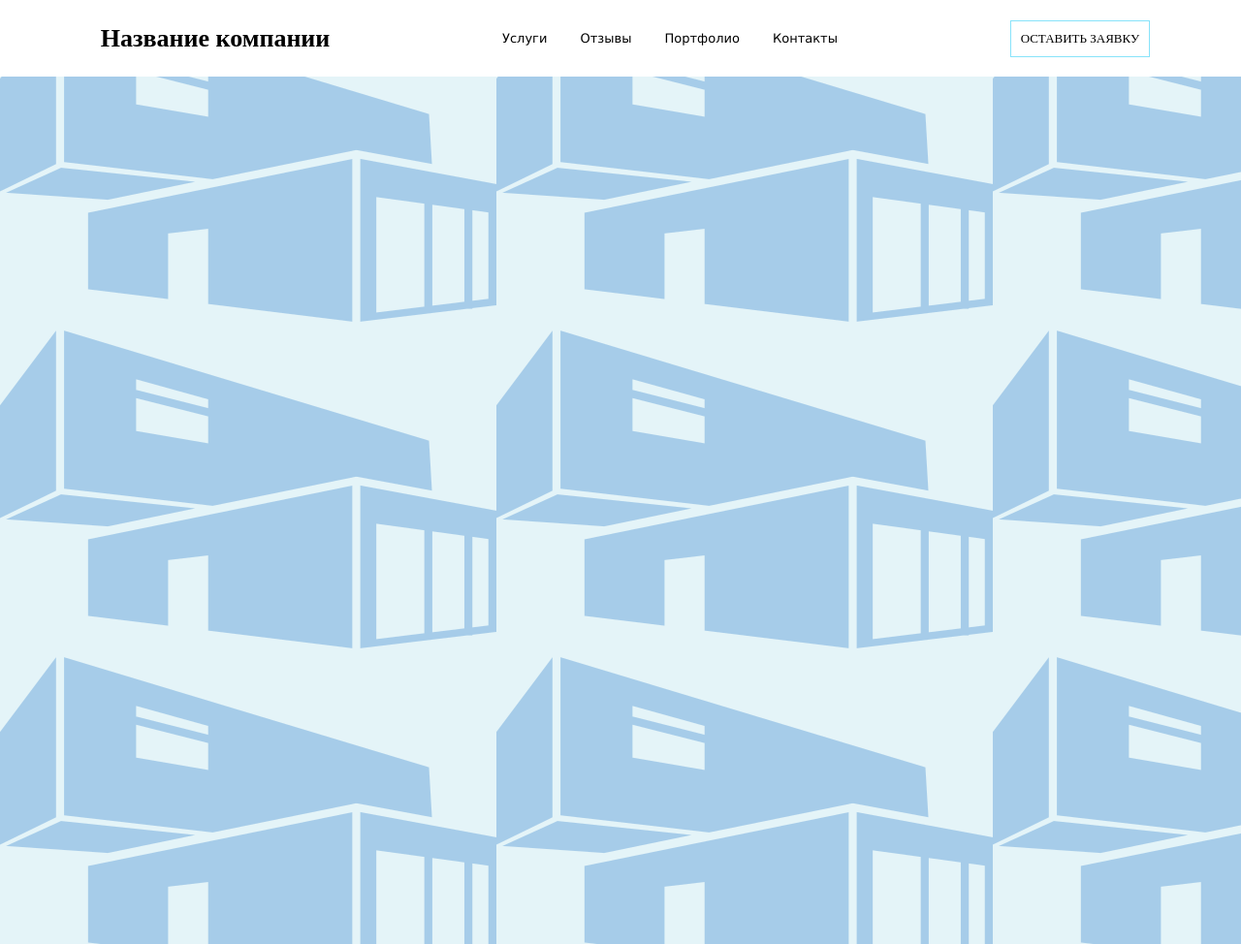
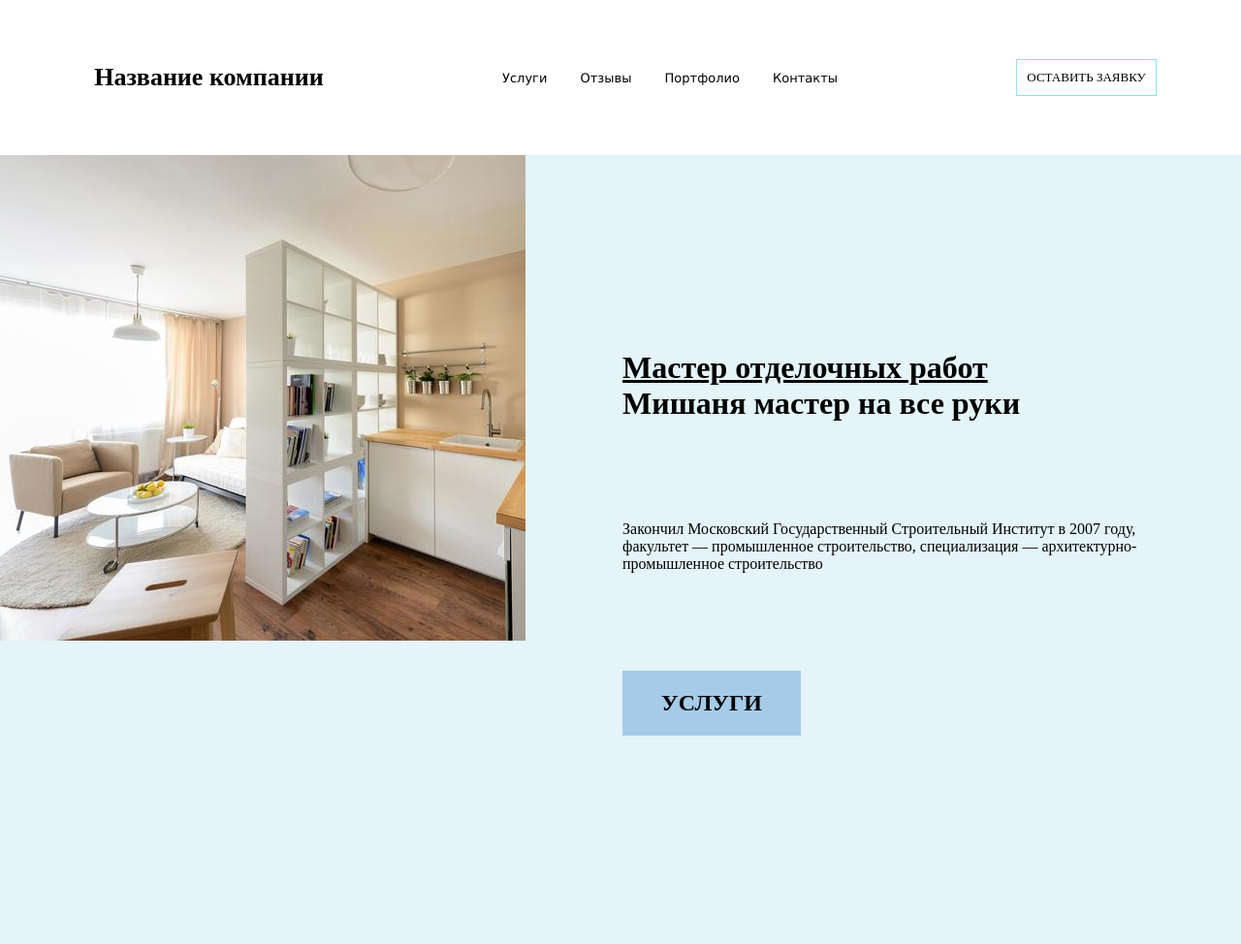
Before and after one commit to magma4810/first_project_layout, a website built with webpack: page public/index.html in a window 1280 px wide. Shown: the top 974 px of the page at 97% size. Built offline with nearby package versions, Linux system fonts and the light colour scheme.

Commit message:
add first block

```diff
--- a/public/index.html
+++ b/public/index.html
@@ -19,5 +19,14 @@
       </div>
       <a href="#" class="send">ОСТАВИТЬ ЗАЯВКУ</a>
     </header>
+    <div class="first_block">
+      <div class="first_block_img"></div>
+      <div class="first_block_info">
+        <h1><u>Мастер отделочных работ</u><br> Мишаня мастер на все руки</h1>
+        <p>Закончил Московский Государственный Строительный Институт в 2007 году,
+          факультет — промышленное строительство, специализация — архитектурно-промышленное строительство</p>
+        <a href="#"><h2 class="first_block_services">УСЛУГИ</h2></a>
+      </div>
+    </div>
   </body>
 </html>
--- /dev/null
+++ b/src/first_block.css
@@ -0,0 +1,29 @@
+.first_block_img {
+  background-image: url(./img/3aizcbyx80w46xhvyim1gwp5ra4ghcdj.jpg);
+  width: 100%;
+  height: 100vh;
+  background: url(./img/3aizcbyx80w46xhvyim1gwp5ra4ghcdj.jpg) no-repeat;
+}
+
+.first_block_info {
+  display: flex;
+  flex-direction: column;
+  justify-content: space-evenly;
+  margin: 100px;
+  align-content: flex-start;
+  flex-wrap: wrap;
+}
+
+.first_block {
+  display: flex;
+}
+
+.first_block_services {
+  background-color: rgb(165, 203, 232);
+  padding: 20px 40px;
+  border-radius: 0px;
+  box-shadow: none;
+  transform: scale(1);
+  transition: all 0.5s linear 0s;
+  width: min-content;
+}
--- /dev/null
+++ b/src/header.css
@@ -0,0 +1,21 @@
+.center {
+  font-family: Verdana, Geneva, Tahoma, sans-serif;
+  word-spacing: 30px;
+  padding: 10px;
+}
+header {
+  font-size: small;
+  display: flex;
+  height: 100%;
+  background: rgb(255, 255, 255);
+  justify-content: space-around;
+  align-items: center;
+}
+
+.send {
+  border: 1px solid rgb(135, 227, 250);
+  padding: 10px;
+}
+.architect {
+  margin-left: 10px;
+}
--- a/src/styles.css
+++ b/src/styles.css
@@ -1,3 +1,6 @@
+@import "./header.css";
+@import "./first_block.css";
+
 * {
   padding: 0;
   margin: 0;
@@ -10,29 +13,6 @@ a {
 
 body {
   display: grid;
-  grid-template-rows: 3fr 5fr 5fr 5fr 5fr 8fr 3fr 3fr;
+  grid-template-rows: 1fr 5fr 5fr 5fr 5fr 8fr 3fr 3fr;
   background-color: rgb(228, 244, 248);
-  background-image: url(./img/full_WMwjiJR6.png);
 }
-.center {
-  font-family: Verdana, Geneva, Tahoma, sans-serif;
-  word-spacing: 30px;
-  padding: 10px;
-}
-header {
-  padding: 10px;
-  font-size: small;
-  display: flex;
-  height: 59px;
-  background: rgb(255, 255, 255);
-  justify-content: space-around;
-  align-items: center;
-}
-
-.send {
-  border: 1px solid rgb(135, 227, 250);
-  padding: 10px;
-}
-.architect {
-  margin-left: 10px;
-}
```
Also changed, not shown: src/img/3aizcbyx80w46xhvyim1gwp5ra4ghcdj.jpg (added).
